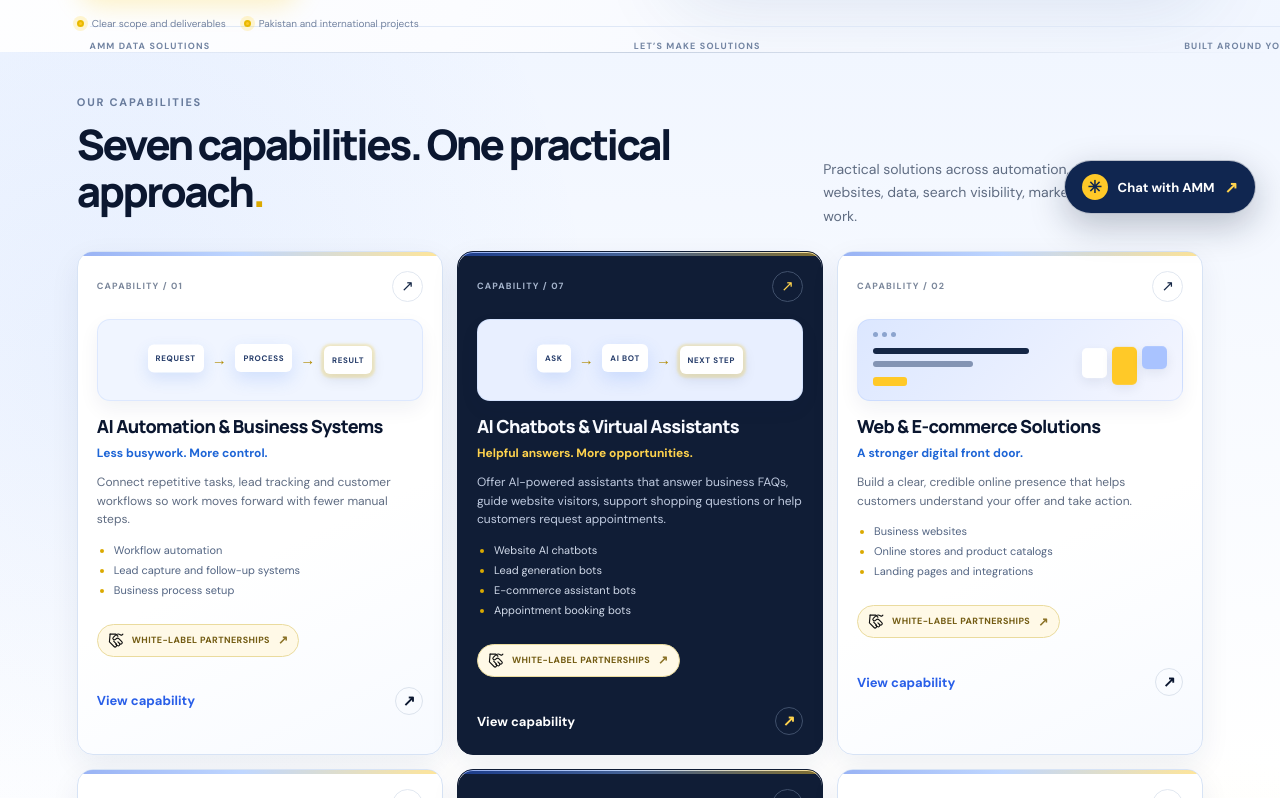
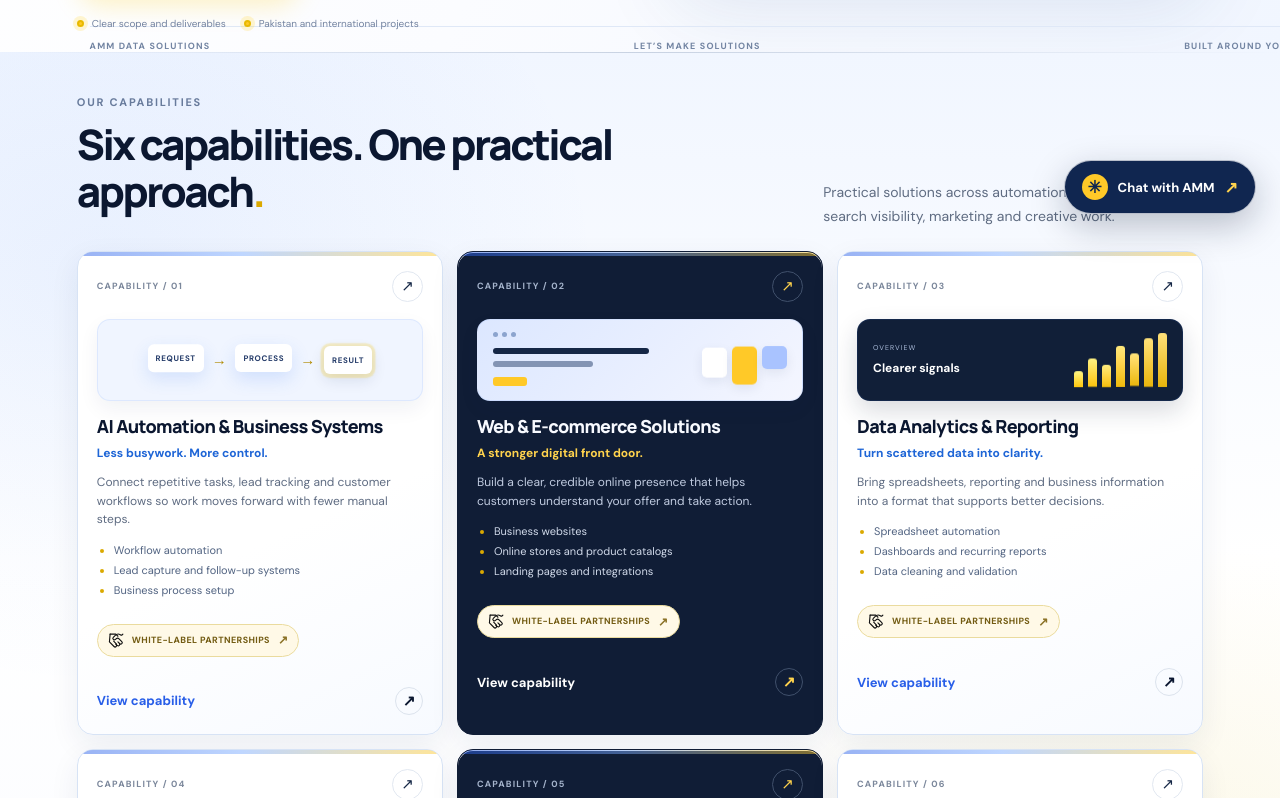
Before and after one commit to wwwab229-cpu/amm-data-solutions-website, a Next.js app: page / in a window 1280 px wide. Shown: the part 562-1360 px from the top of the page. Built offline with nearby package versions, Linux system fonts and the light colour scheme.

Commit message:
Refine homepage to six official AMM capabilities and reduce repeated sections

```diff
--- a/app/page.tsx
+++ b/app/page.tsx
@@ -5,7 +5,6 @@ import AMMLogo from "../logo/AMMLogo";
 
 const services = [
   { n:"01", slug:"ai-automation-business-systems", title:"AI Automation & Business Systems", plain:"Less busywork. More control.", body:"Connect repetitive tasks, lead tracking and customer workflows so work moves forward with fewer manual steps.", examples:["Workflow automation","Lead capture and follow-up systems","Business process setup"], visual:"workflow" },
-  { n:"07", slug:"ai-chatbots-virtual-assistants", title:"AI Chatbots & Virtual Assistants", plain:"Helpful answers. More opportunities.", body:"Offer AI-powered assistants that answer business FAQs, guide website visitors, support shopping questions or help customers request appointments.", examples:["Website AI chatbots","Lead generation bots","E-commerce assistant bots","Appointment booking bots"], visual:"bots" },
   { n:"02", slug:"website-ecommerce-solutions", title:"Web & E-commerce Solutions", plain:"A stronger digital front door.", body:"Build a clear, credible online presence that helps customers understand your offer and take action.", examples:["Business websites","Online stores and product catalogs","Landing pages and integrations"], visual:"web" },
   { n:"03", slug:"data-analytics-business-intelligence", title:"Data Analytics & Reporting", plain:"Turn scattered data into clarity.", body:"Bring spreadsheets, reporting and business information into a format that supports better decisions.", examples:["Spreadsheet automation","Dashboards and recurring reports","Data cleaning and validation"], visual:"data" },
   { n:"04", slug:"seo-ai-search-visibility", title:"SEO & AI Search Visibility", plain:"Make your business easier to discover.", body:"Improve the structure and content that helps search platforms understand your business.", examples:["Technical SEO checks","Content and structured data","Indexing and search visibility monitoring"], visual:"search" },
@@ -18,7 +17,7 @@ const process = [
   ["03","Build, review and hand over","We review the output with you and explain how to use the delivered solution."],
 ];
 const faqs = [
-  ["What does AMM Data Solutions do?","We deliver digital systems and creative services across AI chatbots, automation, websites, business data, search visibility, lead generation and marketing."],
+  ["What does AMM Data Solutions do?","We deliver digital systems and creative services across automation, websites, business data, search visibility and marketing."],
   ["Do you work with businesses outside Pakistan?","Yes. We welcome inquiries from Pakistan and international markets. Scope, timeline and working arrangements are agreed for each project."],
   ["How much does a project cost?","Pricing depends on the scope and requirements. Share what you need and we can discuss a practical scope before quoting."],
 ];
@@ -67,7 +66,7 @@ export default function Home() {
       <div className="heroBottomLine"><span>AMM DATA SOLUTIONS</span><span>LET’S MAKE SOLUTIONS</span><span>BUILT AROUND YOUR OBJECTIVE ↓</span></div>
     </section>
     <section id="services" className="services section">
-      <div className="sectionHead"><div><div className="eyebrow">OUR CAPABILITIES</div><h2>Seven capabilities. One practical approach<span className="yellowDot">.</span></h2></div><p>Practical solutions across automation, AI chatbots, websites, data, search visibility, marketing and creative work.</p></div>
+      <div className="sectionHead"><div><div className="eyebrow">OUR CAPABILITIES</div><h2>Six capabilities. One practical approach<span className="yellowDot">.</span></h2></div><p>Practical solutions across automation, websites, data, search visibility, marketing and creative work.</p></div>
       <div className="serviceGrid">{services.map(s=><a className={`serviceCard serviceCard-${s.n}`} href={`/services/${s.slug}`} key={s.n}><div className="serviceCardTop"><span className="serviceNumber">CAPABILITY / {s.n}</span><span className="serviceArrow">↗</span></div><ServiceVisual type={s.visual}/><h3>{s.title}</h3><h4>{s.plain}</h4><p>{s.body}</p><ul>{s.examples.map(x=><li key={x}>{x}</li>)}</ul><div className="whiteLabelStrip"><span className="whiteLabelIcon" aria-hidden="true"><svg viewBox="0 0 24 24" width="17" height="17" fill="none" stroke="currentColor" strokeWidth="1.6" strokeLinecap="round" strokeLinejoin="round"><path d="m11 17 2 2a2 2 0 0 0 3-3"/><path d="m14 14 2.5 2.5a2 2 0 0 0 3-3l-3.9-3.9a3 3 0 0 0-4.2 0l-.9.9a2 2 0 0 1-3-3l2.8-2.8a5.8 5.8 0 0 1 7.1-.9l.5.3a2 2 0 0 0 2 .1L21 3"/><path d="M3 3 2 14l6.5 6.5a2 2 0 0 0 3-3"/><path d="M3 3h8l3 3"/><path d="m8 13 4 4"/></svg></span><span>WHITE-LABEL PARTNERSHIPS</span><span className="whiteLabelArrow" aria-hidden="true">↗</span></div><div className="cardLink">View capability <span>↗</span></div></a>)}</div>
     </section>
     <section id="how" className="how section"><div className="howIntro"><div className="eyebrow">A CLEAR DELIVERY MODEL</div><h2>Defined scope.<br/><span>Thoughtful execution.</span></h2><p>Every engagement has a clear objective, an agreed scope and a review before handover.</p><a className="textLink" href="#contact">Discuss your requirements <span>→</span></a></div><div className="processList">{process.map(p=><div className="processItem" key={p[0]}><span className="processNumber">{p[0]}</span><div><h3>{p[1]}</h3><p>{p[2]}</p></div><span className="processArrow">↗</span></div>)}</div></section>
```
